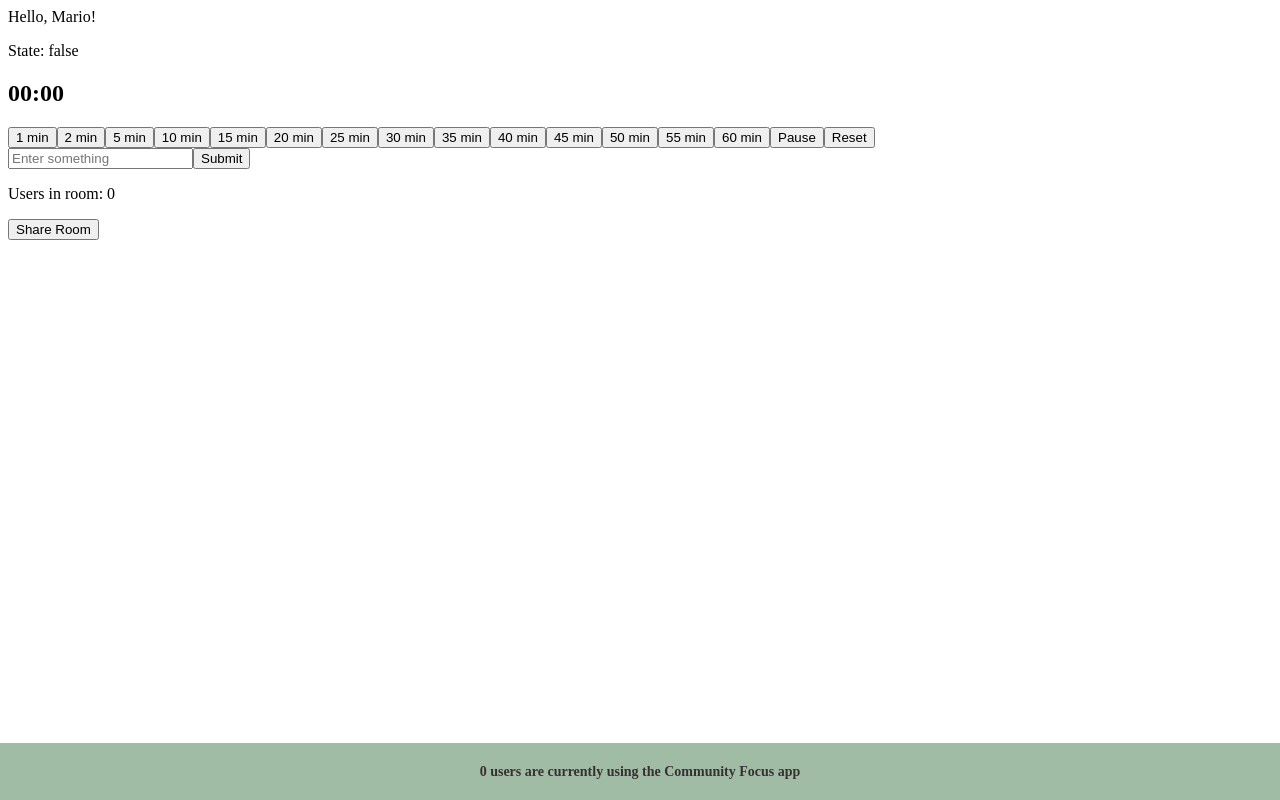
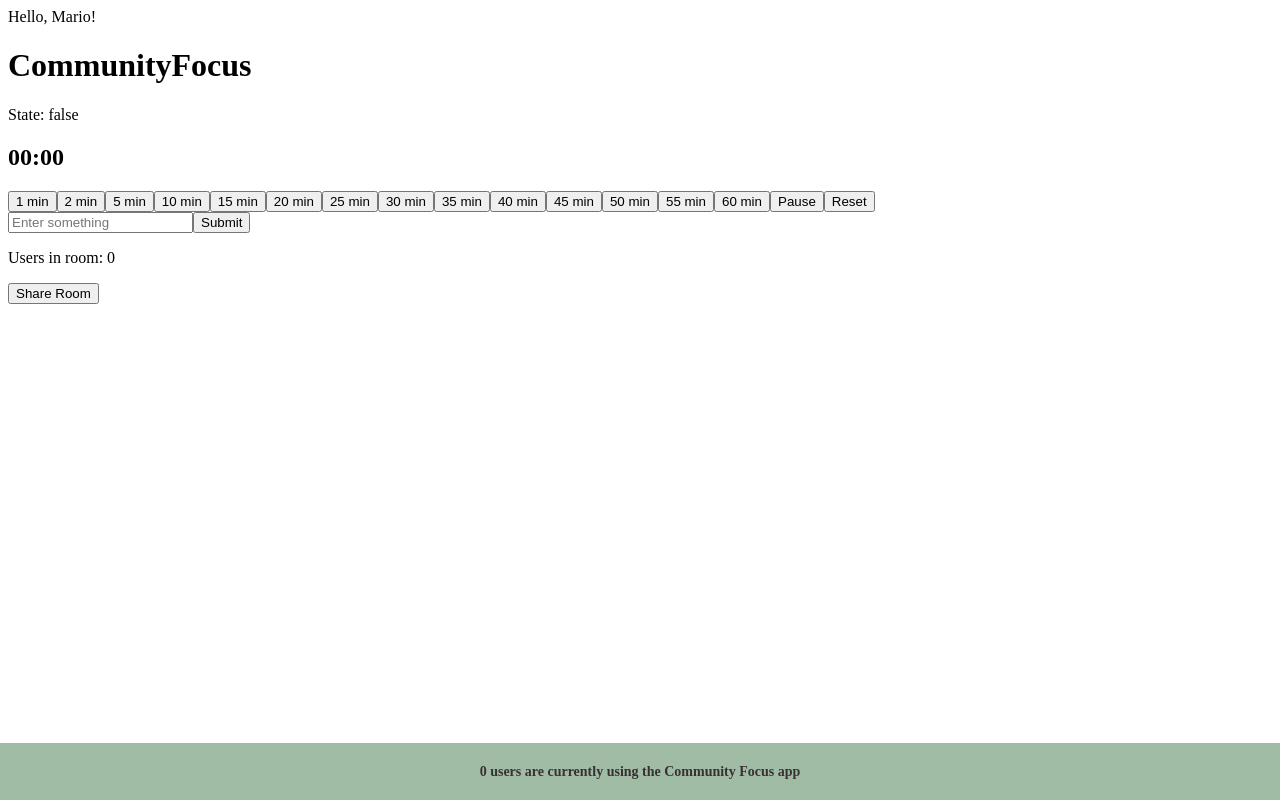
Before and after one commit to CommunityFocus/cf-frontend, a React (Vite) app: page /1 in a window 1280 px wide. Built offline with nearby package versions, Linux system fonts and the light colour scheme; no server answers.

Commit message:
Added a logo text

```diff
--- a/src/components/DefaultRoom.tsx
+++ b/src/components/DefaultRoom.tsx
@@ -1,11 +1,13 @@
 import { useNavigate } from "react-router-dom";
 import Footer from "./Footer";
+import LogoTitle from "./Logo/LogoTitle";
 
 const DefaultRoom = (props: { globalUsersConnected: number }): JSX.Element => {
 	const { globalUsersConnected } = props;
 	const Navigate = useNavigate();
 	return (
 		<>
+			<LogoTitle />
 			<h1>This room is not available.</h1>
 			<button
 				type="button"
--- a/src/components/LandingPage.tsx
+++ b/src/components/LandingPage.tsx
@@ -4,6 +4,7 @@ import { useEffect, useState } from "react";
 import { SERVER_URL } from "../../common/common";
 import { Title, Center, Button } from "./LandingPage.styled";
 import Footer from "./Footer";
+import LogoTitle from "./Logo/LogoTitle";
 
 const LandingPage = (props: { globalUsersConnected: number }): JSX.Element => {
 	const { globalUsersConnected } = props;
@@ -23,6 +24,7 @@ const LandingPage = (props: { globalUsersConnected: number }): JSX.Element => {
 
 	return (
 		<Center>
+			<LogoTitle />
 			<Title>Community Focus</Title>
 
 			<Button
--- /dev/null
+++ b/src/components/Logo/LogoTitle.styled.tsx
@@ -0,0 +1,6 @@
+import styled from "styled-components"
+
+
+export const LogoText = styled.h1`
+color: #000
+`
--- /dev/null
+++ b/src/components/Logo/LogoTitle.tsx
@@ -0,0 +1,11 @@
+import { LogoText } from "./LogoTitle.styled"
+
+const LogoTitle = () => {
+	return (
+		<div>
+			<LogoText>CommunityFocus</LogoText>
+		</div>
+	)
+}
+
+export default LogoTitle
--- a/src/components/Room.tsx
+++ b/src/components/Room.tsx
@@ -11,6 +11,7 @@ import TimerButtons from "./TimerButton/TimerButtons";
 import WelcomeMessage from "./WelcomeMessage";
 import TimerControls from "./TimerControls";
 import Footer from "./Footer";
+import LogoTitle from "./Logo/LogoTitle";
 
 const Room = (props: { globalUsersConnected: number }): JSX.Element => {
 	const { globalUsersConnected } = props;
@@ -99,6 +100,7 @@ const Room = (props: { globalUsersConnected: number }): JSX.Element => {
 	return (
 		<>
 			<WelcomeMessage name="Mario" />
+			<LogoTitle />
 			<ConnectionState isConnected={isConnected} />
 			<Timestamp timestamp={timestamp} />
 			<TimerButtons roomName={roomName} />
```
